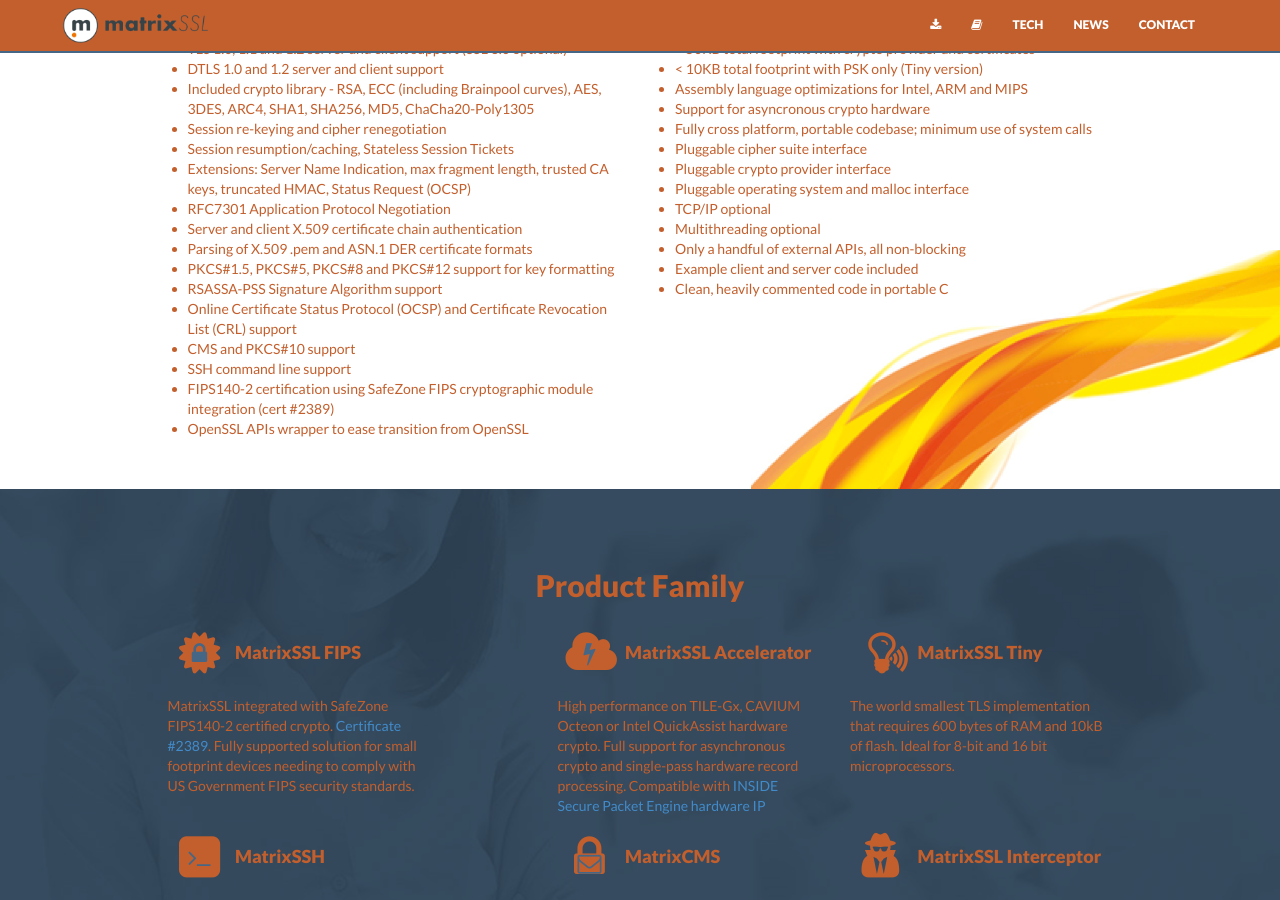
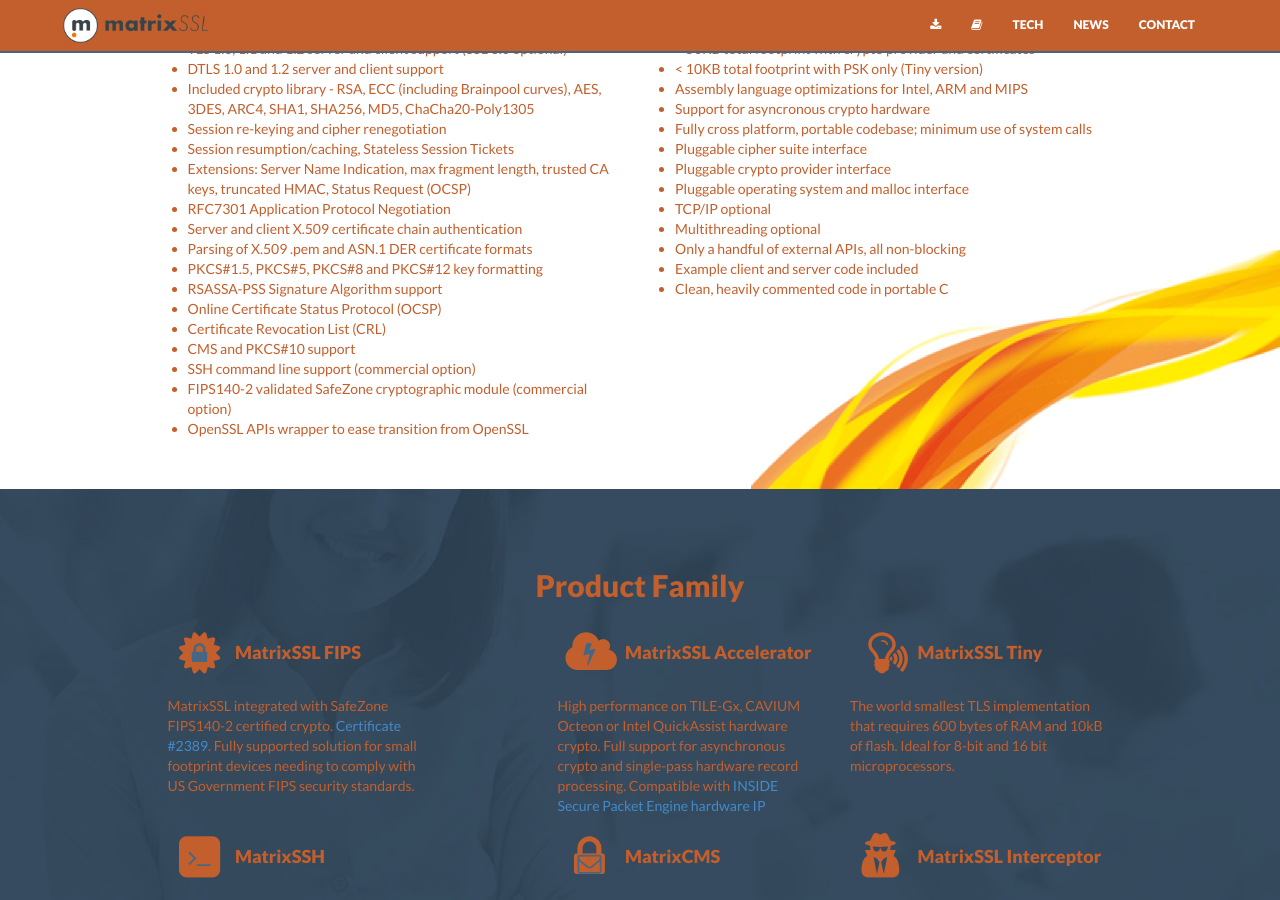
Before and after one commit to Layty/ssl, a Jekyll site: the page built from index.html, in a window 1280 px wide and 900 px high, scrolled down 847 px. Built offline with Jekyll 4.4.1, drawn with Linux system fonts in a browser that asks for light colours; nearby versions of some CDN libraries.

Commit message:
Update features.md

```diff
--- a/_includes/features.md
+++ b/_includes/features.md
@@ -7,10 +7,11 @@
 + RFC7301 Application Protocol Negotiation
 + Server and client X.509 certificate chain authentication
 + Parsing of X.509 .pem and ASN.1 DER certificate formats
-+ PKCS#1.5, PKCS#5, PKCS#8 and PKCS#12 support for key formatting
++ PKCS#1.5, PKCS#5, PKCS#8 and PKCS#12 key formatting
 + RSASSA-PSS Signature Algorithm support
-+ Online Certificate Status Protocol (OCSP) and Certificate Revocation List (CRL) support
++ Online Certificate Status Protocol (OCSP)
++ Certificate Revocation List (CRL)
 + CMS and PKCS#10 support
-+ SSH command line support
-+ FIPS140-2 certification using SafeZone FIPS cryptographic module integration (cert #2389)
++ SSH command line support (commercial option)
++ FIPS140-2 validated SafeZone cryptographic module (commercial option)
 + OpenSSL APIs wrapper to ease transition from OpenSSL
```
